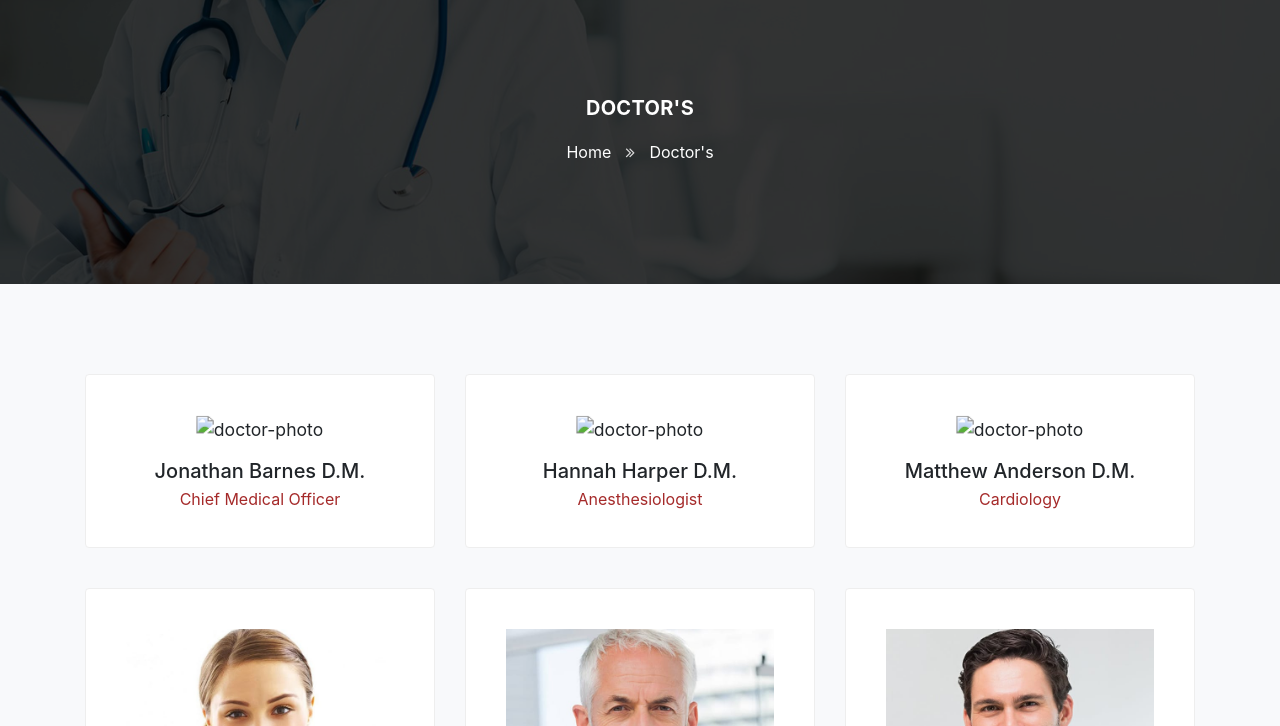
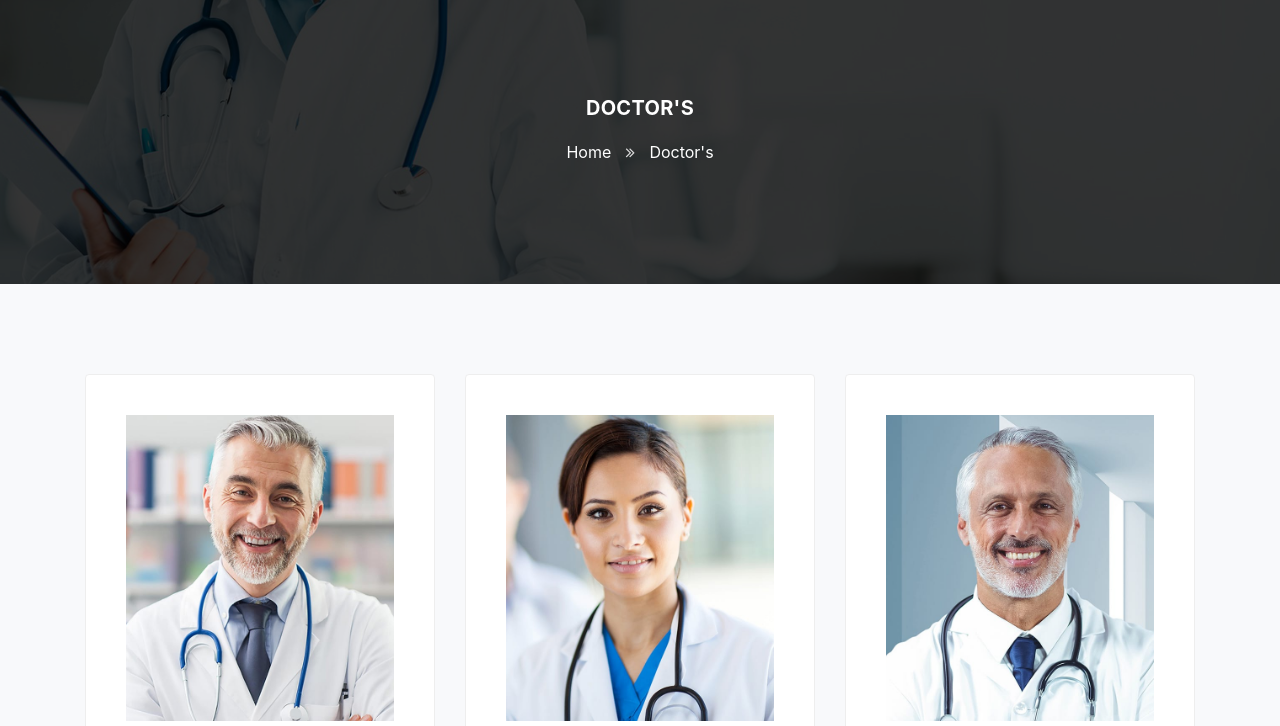
Before and after one commit to Reena-kumari-91/hospital, a plain HTML site: page doctor.html in a window 1280 px wide. Shown: the part 74-800 px from the top of the page. Drawn offline with nearby package versions, Linux system fonts and the light colour scheme; files whose address does not match are found by name.

Commit message:
Update doctor.html

```diff
--- a/doctor.html
+++ b/doctor.html
@@ -64,7 +64,7 @@
 
               <!-- Doctor Photo -->
               <div class="hover-overlay">
-                <img class="img-fluid" src="../project4/images/doctor-1.jpg" alt="doctor-photo">
+                <img class="img-fluid" src="images/doctor-1.jpg" alt="doctor-photo">
               </div>
 
               <!-- Doctor Meta -->
@@ -86,7 +86,7 @@
 
               <!-- Doctor Photo -->
               <div class="hover-overlay">
-                <img class="img-fluid" src="../project4/images/doctor-2.jpg" alt="doctor-photo">
+                <img class="img-fluid" src="images/doctor-2.jpg" alt="doctor-photo">
               </div>
 
               <!-- Doctor Meta -->
@@ -108,7 +108,7 @@
 
               <!-- Doctor Photo -->
               <div class="hover-overlay">
-                <img class="img-fluid" src="../project4/images/doctor-3.jpg" alt="doctor-photo">
+                <img class="img-fluid" src="images/doctor-3.jpg" alt="doctor-photo">
               </div>
 
               <!-- Doctor Meta -->
```
